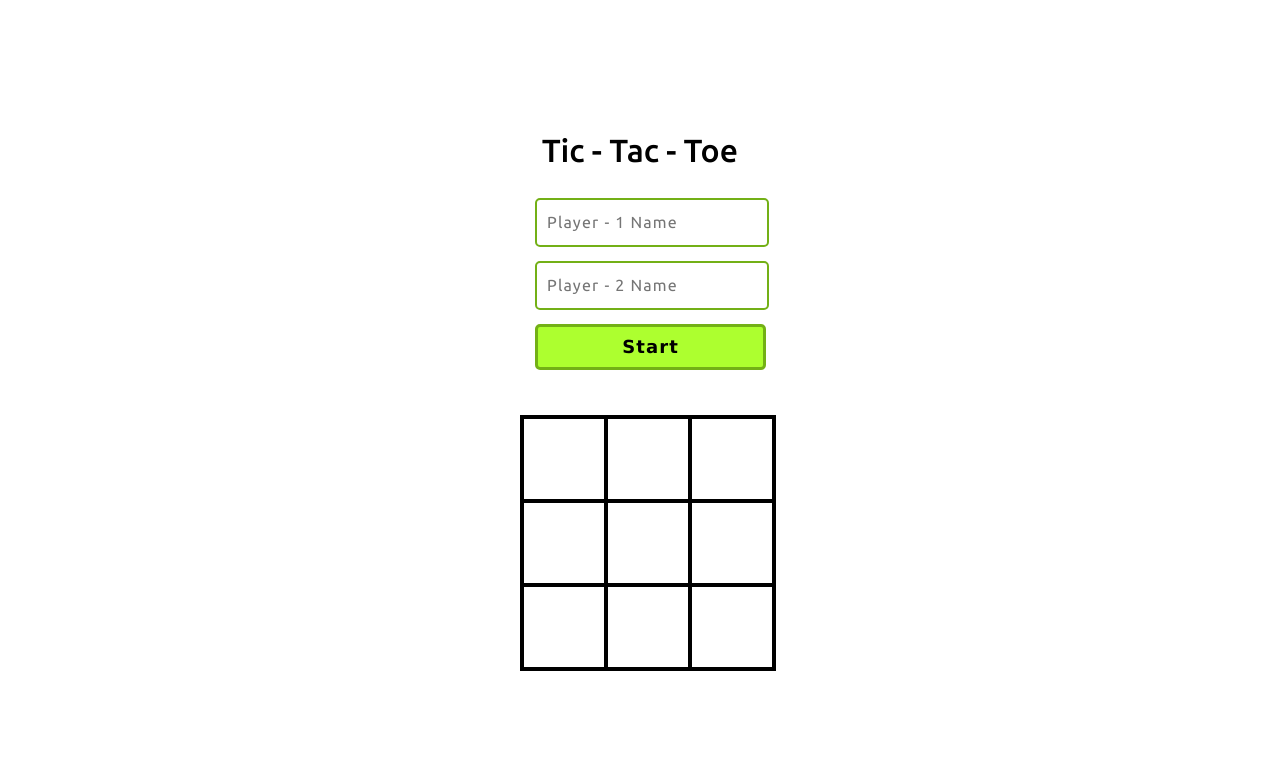
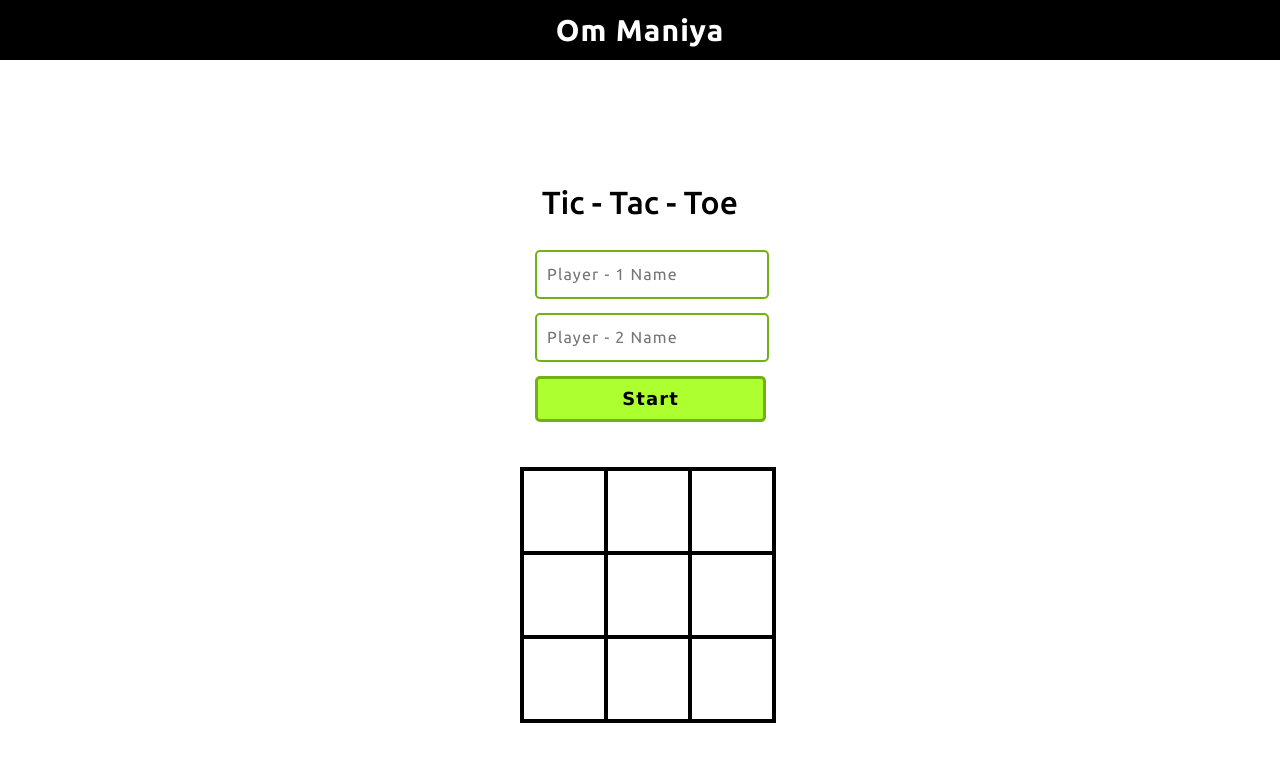
Before and after one commit to maniyaom/Tic-Tac-Toe-HTML-CSS-JS, a plain HTML site: page index.html in a window 1280 px wide. Drawn offline with Linux system fonts and the light colour scheme.

Commit message:
Added Header

```diff
--- a/index.html
+++ b/index.html
@@ -10,6 +10,9 @@
 
 </head>
 <body>
+    <div class="header">
+        <span>Om Maniya</span>
+    </div>
     <div class="pop-up">
         <span>Player - 1 Won</span>
         <button class="btn" id="replyBtn" onclick="restartGame('#replyBtn')">Replay</button>
--- a/style.css
+++ b/style.css
@@ -4,10 +4,28 @@
     --default_font: 'Ubuntu', sans-serif;
 }
 
+*{
+    margin: 0;
+    padding: 0;
+}
+
 body {
     font-family: var(--default_font);
     background-color: white;
 }
+
+.header{
+    background-color: black;
+    color: white;
+    height: 60px;
+    font-size: 30px;
+    font-weight: 700;
+    letter-spacing: 1.1px;
+    display: flex;
+    justify-content: center;
+    align-items: center;
+}
+
 
 .pop-up {
     background-color: darkblue;
```
